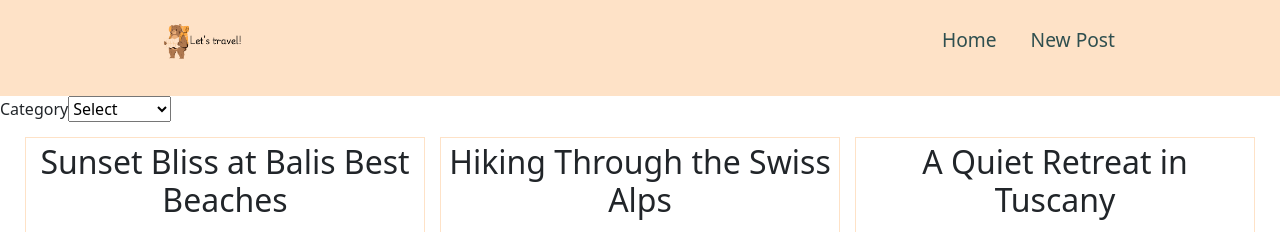
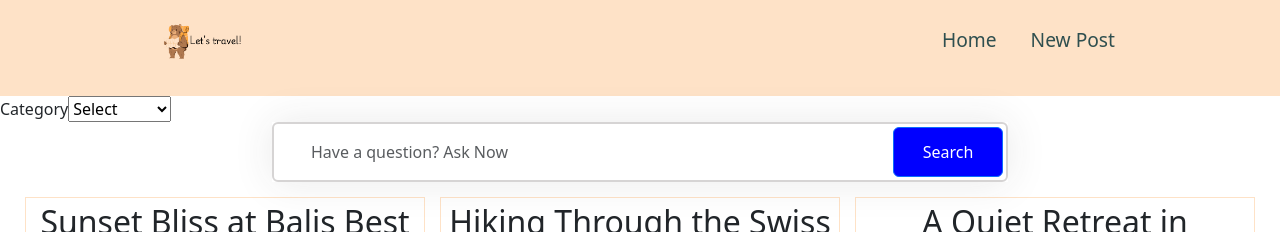
Before and after one commit to PolinaArkh/travel-blog, an Angular app: page / in a window 1280 px wide. Shown: the top 232 px of the page. Built offline with nearby package versions, Linux system fonts and the light colour scheme.

Commit message:
search bar added

```diff
--- a/src/app/pages/home/home.component.css
+++ b/src/app/pages/home/home.component.css
@@ -22,3 +22,47 @@ img{
     height: auto;
     width: 370px;
 }
+
+
+ .search {
+     position: relative;
+     box-shadow: 0 0 40px rgba(51, 51, 51, .1);
+
+ }
+
+ .search input {
+
+     height: 60px;
+     text-indent: 25px;
+     border: 2px solid #d6d4d4;
+
+
+ }
+
+
+ .search input:focus {
+
+     box-shadow: none;
+     border: 2px solid blue;
+
+
+ }
+
+ .search .fa-search {
+
+     position: absolute;
+     top: 20px;
+     left: 16px;
+
+ }
+
+ .search button {
+
+     position: absolute;
+     top: 5px;
+     right: 5px;
+     height: 50px;
+     width: 110px;
+     background: blue;
+
+ }
--- a/src/app/pages/home/home.component.html
+++ b/src/app/pages/home/home.component.html
@@ -6,6 +6,22 @@
         <option [value]="category">{{category}}</option>
         }
     </select>
+</div>
+<div class="container">
+
+    <div class="row height d-flex justify-content-center align-items-center">
+
+        <div class="col-md-8">
+
+            <div class="search">
+                <i class="fa fa-search"></i>
+                <input type="text" class="form-control" placeholder="Have a question? Ask Now">
+                <button class="btn btn-primary">Search</button>
+            </div>
+
+        </div>
+
+    </div>
 </div>
 
 
```
